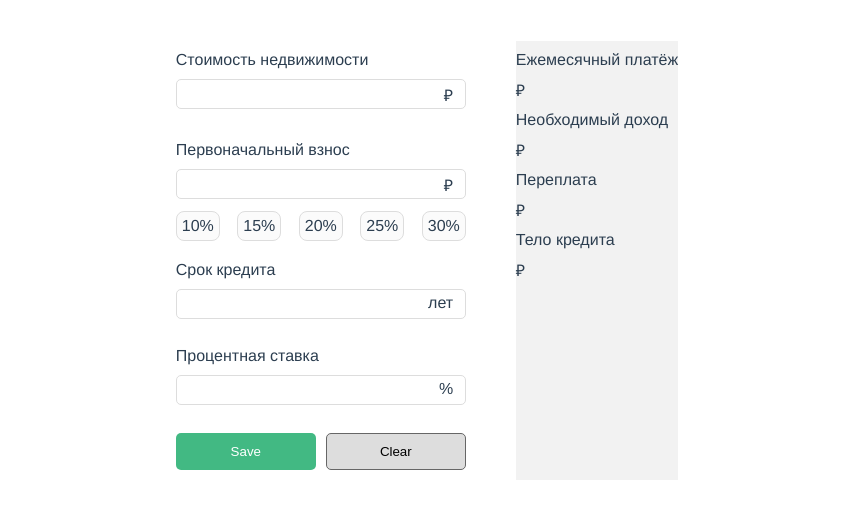
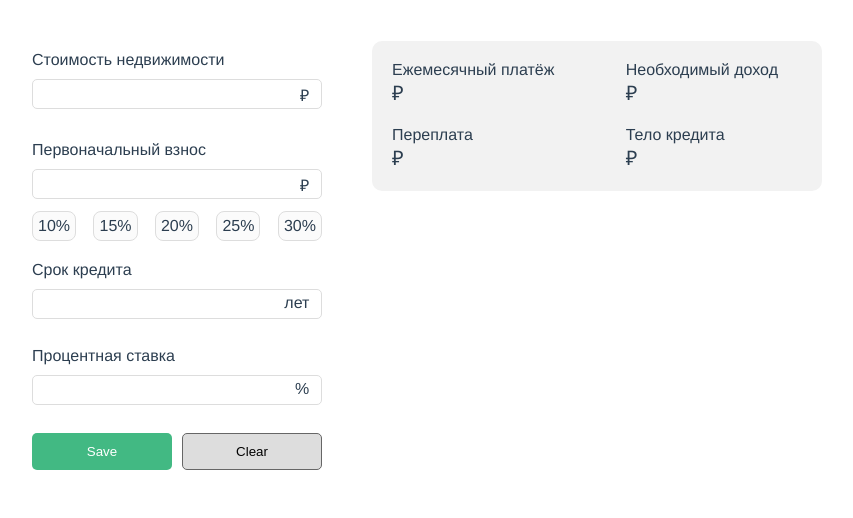
Before and after one commit to aGants/mortgage, a Vue app: page / in a window 1280 px wide. Shown: the top 518 px of the page, without its empty margins (213-1066 px from the left). Built offline with nearby package versions, Linux system fonts and the light colour scheme.

Commit message:
feat: style total block

```diff
--- a/src/App.vue
+++ b/src/App.vue
@@ -147,8 +147,23 @@ $margin: 10px 0;
   }
 
   &-total {
+    display: flex;
+    justify-content: space-between;
+    flex-wrap: wrap;
+    width: 450px;
+    height: 150px;
+    padding: 10px 20px;
+    border-radius: 10px;
+    background: #f2f2f2;
+    .label {
+      width: 43%;
+    }
 
-    background: #f2f2f2;
+    &__output {
+      display: block;
+      font-size: 20px;
+    }
+
   }
 }
 
--- a/src/components/Payment.vue
+++ b/src/components/Payment.vue
@@ -43,17 +43,21 @@
       </div>
 
       <div class="money-total">
-        <span class="label">Ежемесячный платёж</span>
-        <span class="money-total__output"> ₽</span>
+          <p class="label">Ежемесячный платёж
+          <span class="money-total__output"> ₽</span>
+          </p>
 
-        <span class="label">Необходимый доход</span>
-        <span class="money-total__output"> ₽</span>
+          <p class="label">Необходимый доход
+          <span class="money-total__output"> ₽</span>
+          </p>
 
-        <span class="label">Переплата</span>
-        <span class="money-total__output"> ₽</span>
+          <p class="label">Переплата
+          <span class="money-total__output"> ₽</span>
+          </p>
 
-        <span class="label">Тело кредита</span>
-        <span class="money-total__output"> ₽</span>
+          <p class="label">Тело кредита
+          <span class="money-total__output"> ₽</span>
+          </p>
       </div>
   </div>
 </template>
```
